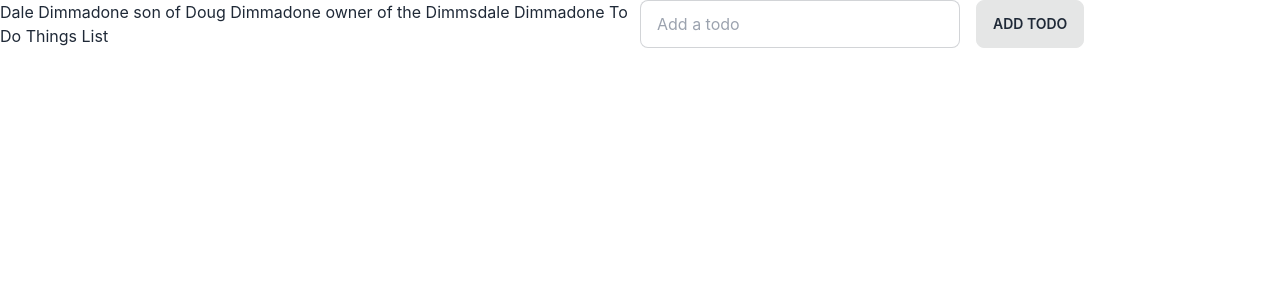
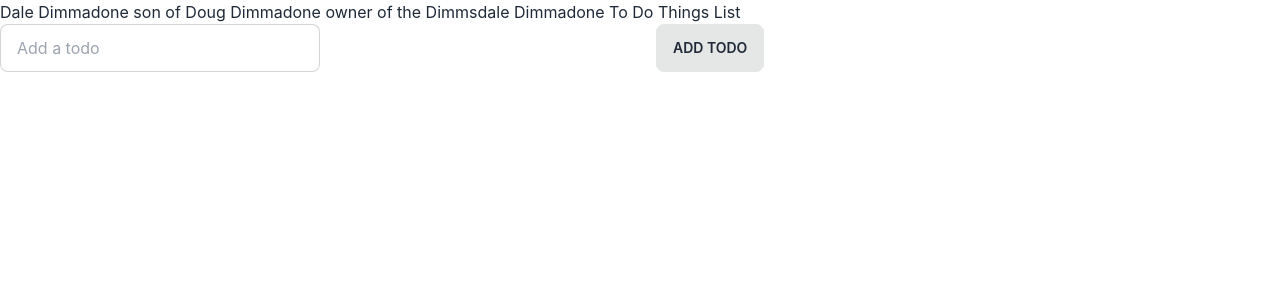
Before and after one commit to B4Dmonkey/SomethingTodo, a React (Create React App) app in the folder react-todo/: page / in a window 1280 px wide. Shown: the top 300 px of the page. Built offline with nearby package versions, Linux system fonts and the light colour scheme.

Commit message:
Add a few test to prove things work as expected

```diff
--- a/react-todo/package.json
+++ b/react-todo/package.json
@@ -5,7 +5,7 @@
   "dependencies": {
     "@testing-library/jest-dom": "^5.17.0",
     "@testing-library/react": "^13.4.0",
-    "@testing-library/user-event": "^13.5.0",
+    "@testing-library/user-event": "^14.4.3",
     "@types/jest": "^27.5.2",
     "@types/node": "^16.18.40",
     "@types/react": "^18.2.20",
@@ -17,7 +17,7 @@
     "web-vitals": "^2.1.4"
   },
   "scripts": {
-    "start": "react-scripts start",
+    "start": "BROWSER=none react-scripts start",
     "build": "react-scripts build",
     "test": "react-scripts test",
     "eject": "react-scripts eject"
--- a/react-todo/src/todo/TodoCTA.tsx
+++ b/react-todo/src/todo/TodoCTA.tsx
@@ -8,7 +8,7 @@ export const TodoCTA = ({ onAddTodo }: TodoCTAProps) => {
   const [todo, setTodo] = useState<string>("");
 
   return (
-    <div className="grid grid-cols-2 space-x-4">
+    <form className="grid grid-cols-2 space-x-4">
       <div>
         <input
           type="text"
@@ -29,6 +29,6 @@ export const TodoCTA = ({ onAddTodo }: TodoCTAProps) => {
           Add Todo
         </button>
       </div>
-    </div>
+    </form>
   );
 };
--- a/react-todo/src/todo/TodoPage.tsx
+++ b/react-todo/src/todo/TodoPage.tsx
@@ -5,16 +5,17 @@ import { useTodoList } from "./useTodoList";
 export const TodoPage = () => {
   const { todoList, addTodo } = useTodoList();
   return (
-    <div className="container mx-auto grid grid-cols-2">
-      <h1>Dale Dimmadone son of Doug Dimmadone owner of the Dimmsdale Dimmadone To Do Things List</h1>
+    <div className="container mx-auto">
+      <h1>
+        Dale Dimmadone son of Doug Dimmadone owner of the Dimmsdale Dimmadone To
+        Do Things List
+      </h1>
       {/* <div>
         <p>Some Date Picker</p>
         <p>Some summary</p>
       </div> */}
-      <div>
-        <TodoList listItem={todoList} />
-        <TodoCTA onAddTodo={addTodo} />
-      </div>
+      <TodoList listItem={todoList} />
+      <TodoCTA onAddTodo={addTodo} />
     </div>
   );
 };
```
Also changed, not shown: 2 other files (tests, documents, lock files or other folders).
